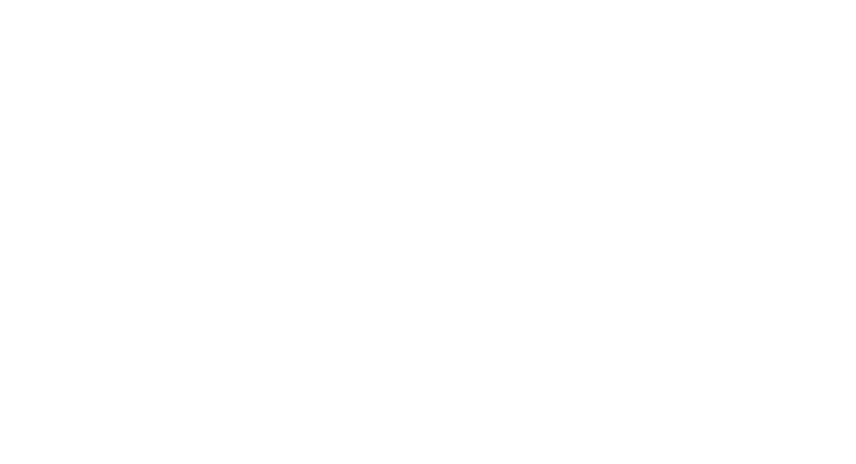
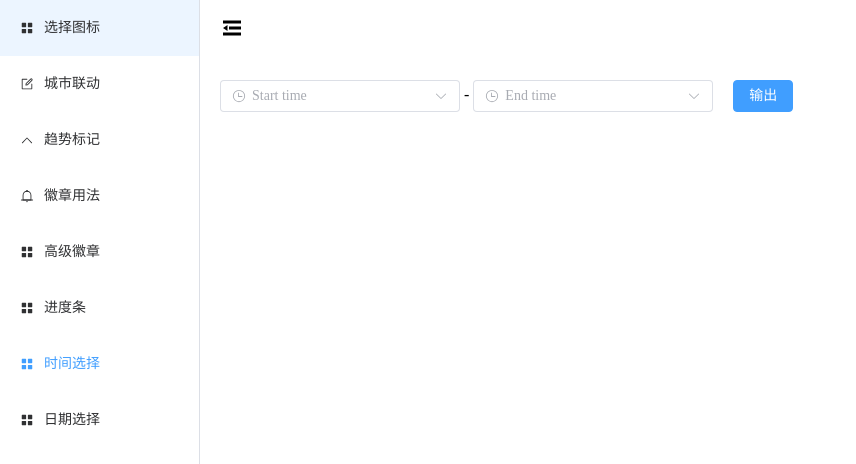
Before and after one commit to jsopycom/MyCustomComponents, a Vue app: page /chooseTime in a window 1280 px wide. Before the commit this address had no page. Shown: the top 464 px of the page, without its empty margins (0-856 px from the left). Built offline with nearby package versions, Linux system fonts and the light colour scheme.

Commit message:
更新分钟组件

```diff
--- /dev/null
+++ b/src/components/chooseDate/index.ts
@@ -0,0 +1,19 @@
+/*
+ * @Author: jsopy
+ * @Date: 2024-06-21 19:56:13
+ * @LastEditTime: 2024-06-21 19:56:19
+ * @FilePath: /my-vue-app/src/components/chooseDate/index.ts
+ * @Description:
+ *
+ */
+import { App } from "vue";
+
+import chooseDate from "./src/index.vue";
+
+// 让这个组件可以通过use形式使用
+
+export default {
+  install(app: App) {
+    app.component("chooseDate", chooseDate);
+  },
+};
--- /dev/null
+++ b/src/components/chooseDate/src/index.vue
@@ -0,0 +1,16 @@
+<!--
+ * @Author: jsopy
+ * @Date: 2024-06-21 19:56:20
+ * @LastEditTime: 2024-06-21 19:56:20
+ * @FilePath: /my-vue-app/src/components/chooseDate/src/index.vue
+ * @Description:
+ *
+-->
+
+<template>
+  <div>选择日期</div>
+</template>
+
+<script setup lang="ts"></script>
+
+<style scoped></style>
--- /dev/null
+++ b/src/components/chooseTime/index.ts
@@ -0,0 +1,19 @@
+/*
+ * @Author: jsopy
+ * @Date: 2024-06-21 19:35:10
+ * @LastEditTime: 2024-06-21 19:35:16
+ * @FilePath: /my-vue-app/src/components/chooseTime/index.ts
+ * @Description:
+ *
+ */
+import { App } from "vue";
+
+import chooseTime from "./src/index.vue";
+
+// 让这个组件可以通过use形式使用
+
+export default {
+  install(app: App) {
+    app.component("chooseTime", chooseTime);
+  },
+};
--- /dev/null
+++ b/src/components/chooseTime/src/index.vue
@@ -0,0 +1,128 @@
+<!--
+ * @Author: jsopy
+ * @Date: 2024-06-21 19:35:16
+ * @LastEditTime: 2024-06-21 21:46:20
+ * @FilePath: /my-vue-app/src/components/chooseTime/src/index.vue
+ * @Description:
+ *
+-->
+<template>
+  <div class="demo-time-range">
+    <el-time-select
+      v-model="startTime"
+      style="width: 240px"
+      :max-time="endTime"
+      class="mr-4"
+      placeholder="Start time"
+      :start="startDefaultTime"
+      :step="startStep"
+      :end="startDefaultEndTime"
+    />
+    -
+    <el-time-select
+      v-model="endTime"
+      style="width: 240px"
+      :min-time="startTime"
+      placeholder="End time"
+      :start="offsetEndStartTime"
+      :step="endStep"
+      :end="endDefaultEndTime"
+    />
+    <el-button style="margin-left: 20px" type="primary" @click="handleClick"
+      >输出</el-button
+    >
+  </div>
+</template>
+
+<script setup lang="ts">
+import { ref, computed, watch } from "vue";
+
+const startTime = ref("");
+
+const endTime = ref("");
+
+const emits = defineEmits(["changetimeresult"]);
+
+const props = defineProps({
+  startDefaultTime: {
+    type: String,
+    default: "00:00",
+  },
+  startStep: {
+    type: String,
+    default: "00:15",
+  },
+  startDefaultEndTime: {
+    type: String,
+    default: "24:00",
+  },
+  endDefaultTime: {
+    type: String,
+    default: "00:00",
+  },
+  endStep: {
+    type: String,
+    default: "00:15",
+  },
+  endDefaultEndTime: {
+    type: String,
+    default: "24:00",
+  },
+  offsetHourTime: {
+    type: Number,
+    default: 10,
+  },
+  offsetMiaoTime: {
+    type: Number,
+    default: 10,
+  },
+});
+
+const offsetEndStartTime = ref(props.endDefaultTime);
+
+watch(
+  () => {
+    return startTime.value;
+  },
+  (newval, oldval) => {
+    if (newval !== "" && newval) {
+      let resultTime = newval.split(":");
+      let hour = parseInt(resultTime[0]);
+      let minute = parseInt(resultTime[1]);
+
+      let HourTime = props.offsetHourTime + hour;
+      let HourTimeResult = "";
+      if (HourTime < 10) {
+        HourTimeResult = "0" + HourTime;
+      }
+      if (HourTime > 22) {
+        HourTimeResult = "22";
+      }
+      HourTimeResult = String(HourTime);
+      let MiaoTime = props.offsetMiaoTime + minute;
+      let MiaoResult = "";
+      if (MiaoTime < 10) {
+        MiaoResult = "0" + HourTime;
+      }
+      if (MiaoTime > 40) {
+        MiaoResult = "40";
+      }
+      MiaoResult = String(MiaoTime);
+
+      offsetEndStartTime.value = `${HourTimeResult}:${MiaoResult}`;
+    } else {
+      endTime.value = "";
+      offsetEndStartTime.value = props.endDefaultTime;
+    }
+  }
+);
+
+const handleClick = () => {
+  emits("changetimeresult", {
+    startTime: startTime.value,
+    endTime: endTime.value,
+  });
+};
+</script>
+
+<style scoped></style>
--- /dev/null
+++ b/src/pages/Date/index.vue
@@ -0,0 +1,9 @@
+<template>
+  <div>
+    <chooseDate></chooseDate>
+  </div>
+</template>
+
+<script setup lang="ts"></script>
+
+<style scoped></style>
--- /dev/null
+++ b/src/pages/Time/index.vue
@@ -0,0 +1,35 @@
+<template>
+  <div>
+    <chooseTime
+      @changetimeresult="changecontent"
+      :startDefaultTime="data.startDefaultTime"
+      :startStep="data.startStep"
+      :startDefaultEndTime="data.startDefaultEndTime"
+      :endDefaultTime="data.endDefaultTime"
+      :endStep="data.endStep"
+      :endDefaultEndTime="data.endDefaultEndTime"
+      :offsetHourTime="data.offsetHourTime"
+      :offsetMiaoTime="data.offsetMiaoTime"
+    ></chooseTime>
+  </div>
+</template>
+
+<script setup lang="ts">
+import { ref } from "vue";
+import { ElMessage } from "element-plus";
+const data = ref({
+  startDefaultTime: "00:00",
+  startStep: "00:15",
+  startDefaultEndTime: "23:45",
+  endDefaultTime: "00:00",
+  endStep: "00:15",
+  endDefaultEndTime: "23:55",
+  offsetHourTime: 1,
+  offsetMiaoTime: 0,
+});
+const changecontent = (content: any) => {
+  ElMessage.success(JSON.stringify(content));
+};
+</script>
+
+<style scoped></style>
--- a/src/router/index.ts
+++ b/src/router/index.ts
@@ -1,7 +1,7 @@
 /*
  * @Author: jsopy
  * @Date: 2024-06-15 21:43:31
- * @LastEditTime: 2024-06-19 06:38:57
+ * @LastEditTime: 2024-06-21 19:58:40
  * @FilePath: /my-vue-app/src/router/index.ts
  * @Description:
  *
@@ -70,6 +70,24 @@ const routes: RouteRecordRaw[] = [
         },
         component: () => import("@/pages/ProgressBar/index.vue"),
       },
+      {
+        path: "/chooseTime",
+        name: "chooseProcessBar",
+        meta: {
+          title: "时间选择",
+          icon: "el-icon-menu",
+        },
+        component: () => import("@/pages/Time/index.vue"),
+      },
+      {
+        path: "/chooseDate",
+        name: "chooseDate",
+        meta: {
+          title: "日期选择",
+          icon: "el-icon-menu",
+        },
+        component: () => import("@/pages/Date/index.vue"),
+      },
     ],
   },
 ];
```
Also changed, not shown: src/components/index.ts (+8 -2 lines).
